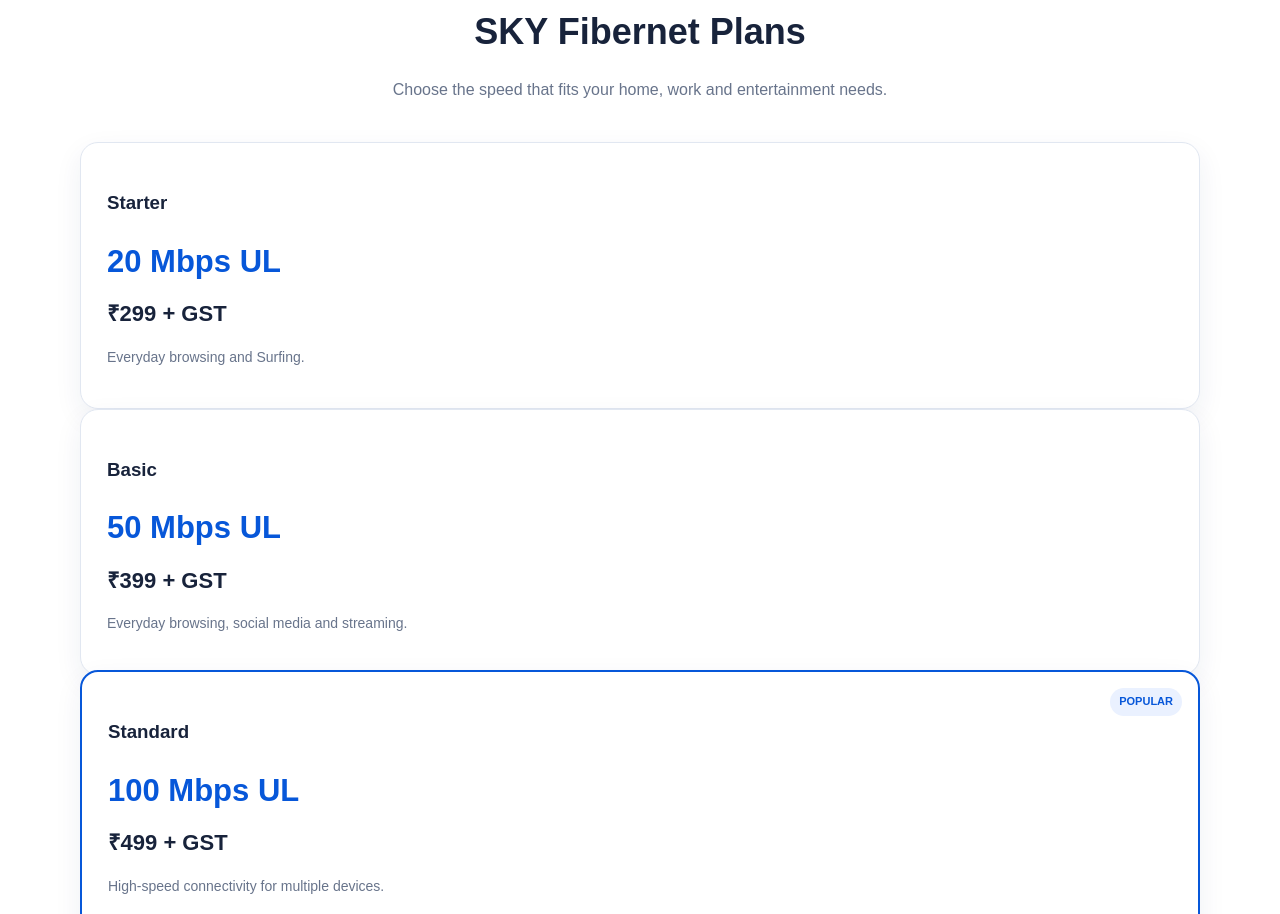
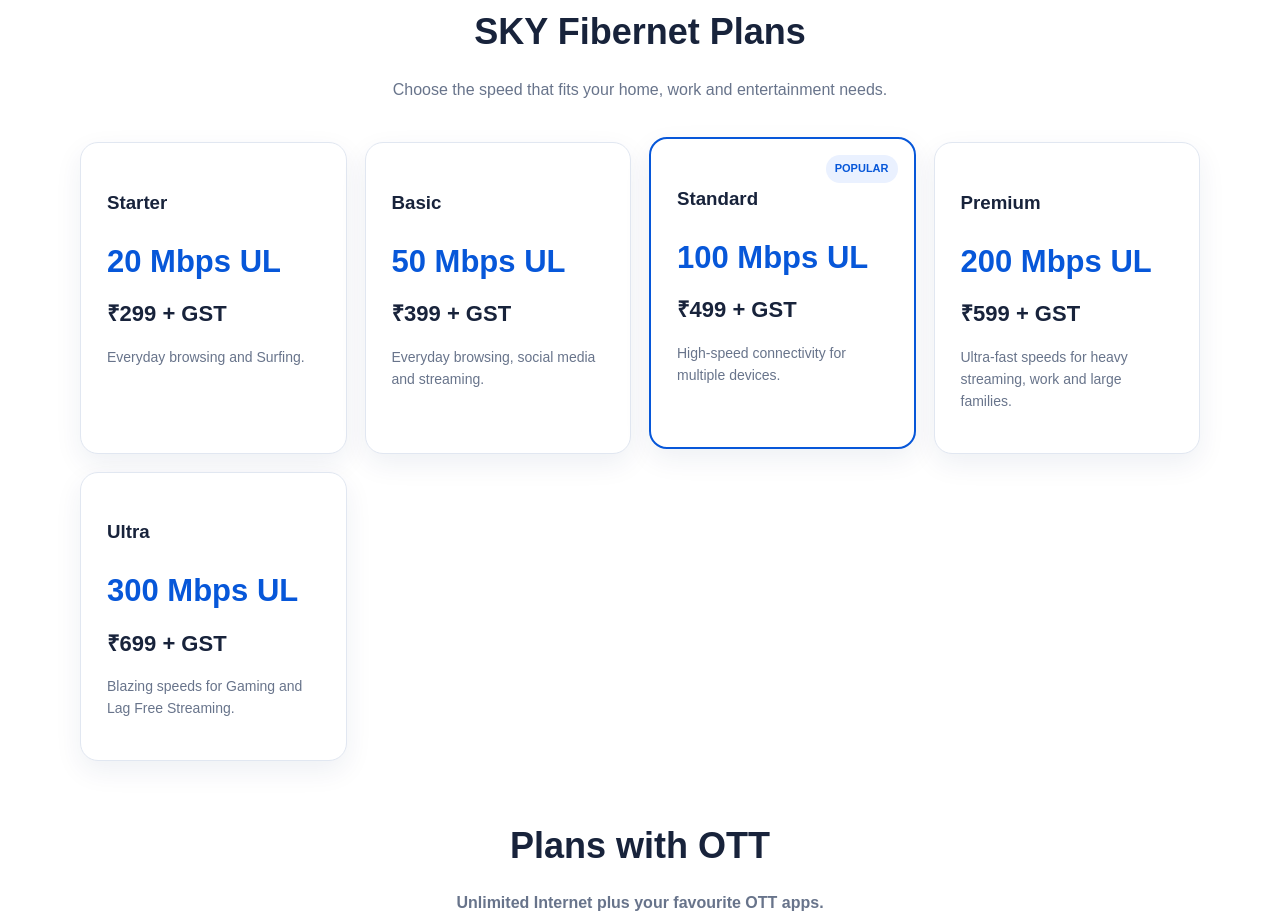
Before and after one commit to rgokulraj1-cmyk/megadhoodh-website, a plain HTML site: page index.html in a window 1280 px wide. Shown: the part 1161-2075 px from the top of the page. Drawn offline with Linux system fonts and the light colour scheme.

Commit message:
Add files via upload

```diff
--- a/index.html
+++ b/index.html
@@ -59,10 +59,9 @@ footer{background:#040c1c;color:#aebbd2;padding:28px 0;text-align:center;font-si
 </div>
 </div></section>
 
-</div></section>
 <section id="plans"><div class="container">
 <div class="section-head"><img src="skylogo.png" alt="SKY Fibernet" style="width:180px;height:95px;object-fit:contain;margin:0 auto 10px;display:block"><h2>SKY Fibernet Plans</h2><p>Choose the speed that fits your home, work and entertainment needs.</p></div>
-<div class="plans-grid">
+<div class="grid g2">
 <div class="plan"><h3>Starter</h3><div class="speed">20 Mbps UL</div><div class="price">₹299 + GST</div><p class="muted">Everyday browsing and Surfing.</p></div>
 <div class="plan"><h3>Basic</h3><div class="speed">50 Mbps UL</div><div class="price">₹399 + GST</div><p class="muted">Everyday browsing, social media and streaming.</p></div>
 <div class="plan featured"><span class="tag">POPULAR</span><h3>Standard</h3><div class="speed">100 Mbps UL</div><div class="price">₹499 + GST</div><p class="muted">High-speed connectivity for multiple devices.</p></div>
```
